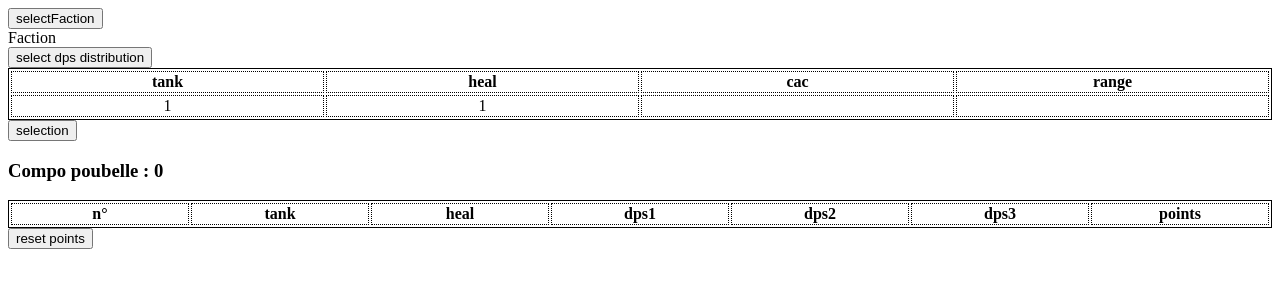
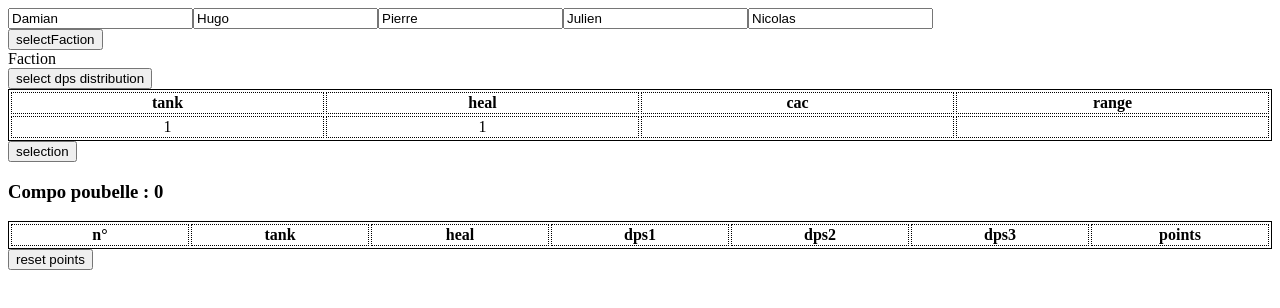
Before and after one commit to DamianKornak/WoWLottery, an Angular app: page / in a window 1280 px wide. Shown: the top 308 px of the page. Built offline with nearby package versions, Linux system fonts and the light colour scheme.

Commit message:
Add input to chose player names

```diff
--- a/src/app/app.component.html
+++ b/src/app/app.component.html
@@ -1,3 +1,11 @@
+
+<div>
+  <input type="text" #player_0 name="player_0" value="{{virginPlayers[0].name}}" (change)="changeName(0, player_0.value);">
+  <input type="text" #player_1 name="player_1" value="{{virginPlayers[1].name}}" (change)="changeName(1, player_1.value);">
+  <input type="text" #player_2 name="player_2" value="{{virginPlayers[2].name}}" (change)="changeName(2, player_2.value);">
+  <input type="text" #player_3 name="player_3" value="{{virginPlayers[3].name}}" (change)="changeName(3, player_3.value);">
+  <input type="text" #player_4 name="player_4" value="{{virginPlayers[4].name}}" (change)="changeName(4, player_4.value);">
+</div>
 <button type="button" name="button" (click)="selectFaction()">
   selectFaction
 </button>
--- a/src/app/app.component.ts
+++ b/src/app/app.component.ts
@@ -25,6 +25,7 @@ export interface IDPSConfig {
 }
 
 export interface IPlayer {
+  id: string;
   name: string;
   selected: boolean;
 }
@@ -38,11 +39,11 @@ export class AppComponent {
   selectedFaction: string;
 
   virginPlayers: IPlayer[] = [
-    {name: 'Damian', selected: false},
-    {name: 'Hugo', selected: false},
-    {name: 'Pierre', selected: false},
-    {name: 'Julien', selected: false},
-    {name: 'Nicolas', selected: false},
+    {id: 0, name: 'Damian', selected: false},
+    {id: 1, name: 'Hugo', selected: false},
+    {id: 2, name: 'Pierre', selected: false},
+    {id: 3, name: 'Julien', selected: false},
+    {id: 4, name: 'Nicolas', selected: false},
   ];
 
   setup: IDPSConfig = {};
@@ -66,11 +67,11 @@ export class AppComponent {
   forbidenPlayerRoleCombos: string[] = [''];
 
   report = {
-    Damian: {tank: 0, dpsCac: 0, dpsDistance: 0, heal: 0},
-    Hugo: {tank: 0, dpsCac: 0, dpsDistance: 0, heal: 0},
-    Nicolas: {tank: 0, dpsCac: 0, dpsDistance: 0, heal: 0},
-    Julien: {tank: 0, dpsCac: 0, dpsDistance: 0, heal: 0},
-    Pierre: {tank: 0, dpsCac: 0, dpsDistance: 0, heal: 0},
+    0: {tank: 0, dpsCac: 0, dpsDistance: 0, heal: 0},
+    1: {tank: 0, dpsCac: 0, dpsDistance: 0, heal: 0},
+    2: {tank: 0, dpsCac: 0, dpsDistance: 0, heal: 0},
+    3: {tank: 0, dpsCac: 0, dpsDistance: 0, heal: 0},
+    4: {tank: 0, dpsCac: 0, dpsDistance: 0, heal: 0},
   };
 
   setupDpsConfiguration() {
@@ -88,6 +89,10 @@ export class AppComponent {
 
   selectFaction() {
     this.selectedFaction = this.factions[Math.floor(Math.random() * this.factions.length)];
+  }
+
+  changeName(i, value) {
+    this.virginPlayers[i].name = value;
   }
 
   getRandomValueFromObject(obj: ISpec[], excludeClass: string[] = []) {
@@ -238,11 +243,11 @@ export class AppComponent {
 
   makeReportFromResult(globalResult: any) {
     let newReport = {
-      Damian: {tank: 0, dpsCac: 0, dpsDistance: 0, heal: 0},
-      Hugo: {tank: 0, dpsCac: 0, dpsDistance: 0, heal: 0},
-      Nicolas: {tank: 0, dpsCac: 0, dpsDistance: 0, heal: 0},
-      Julien: {tank: 0, dpsCac: 0, dpsDistance: 0, heal: 0},
-      Pierre: {tank: 0, dpsCac: 0, dpsDistance: 0, heal: 0},
+      0: {name: this.virginPlayers[0].name, tank: 0, dpsCac: 0, dpsDistance: 0, heal: 0},
+      1: {name: this.virginPlayers[1].name, tank: 0, dpsCac: 0, dpsDistance: 0, heal: 0},
+      2: {name: this.virginPlayers[2].name, tank: 0, dpsCac: 0, dpsDistance: 0, heal: 0},
+      3: {name: this.virginPlayers[3].name, tank: 0, dpsCac: 0, dpsDistance: 0, heal: 0},
+      4: {name: this.virginPlayers[4].name, tank: 0, dpsCac: 0, dpsDistance: 0, heal: 0},
     };
     let allSpecs = [];
     let allTanks = [];
@@ -257,23 +262,23 @@ export class AppComponent {
       allSpecs.push({type: result.dps2.spec.type, name: result.dps2.spec.name});
       allSpecs.push({type: result.dps3.spec.type, name: result.dps3.spec.name});
 
-      allTanks.push(result.tank.player.name);
-      allHeals.push(result.heal.player.name);
+      allTanks.push(result.tank.player.id);
+      allHeals.push(result.heal.player.id);
 
       if (result.dps1.spec.type == 'DpsCac') {
-        allDpsCac.push(result.dps1.player.name);
+        allDpsCac.push(result.dps1.player.id);
       } else {
-        allDpsDistance.push(result.dps1.player.name);
+        allDpsDistance.push(result.dps1.player.id);
       }
       if (result.dps2.spec.type == 'DpsCac') {
-        allDpsCac.push(result.dps2.player.name);
+        allDpsCac.push(result.dps2.player.id);
       } else {
-        allDpsDistance.push(result.dps2.player.name);
+        allDpsDistance.push(result.dps2.player.id);
       }
       if (result.dps3.spec.type == 'DpsCac') {
-        allDpsCac.push(result.dps3.player.name);
+        allDpsCac.push(result.dps3.player.id);
       } else {
-        allDpsDistance.push(result.dps3.player.name);
+        allDpsDistance.push(result.dps3.player.id);
       }
     });
 
```
